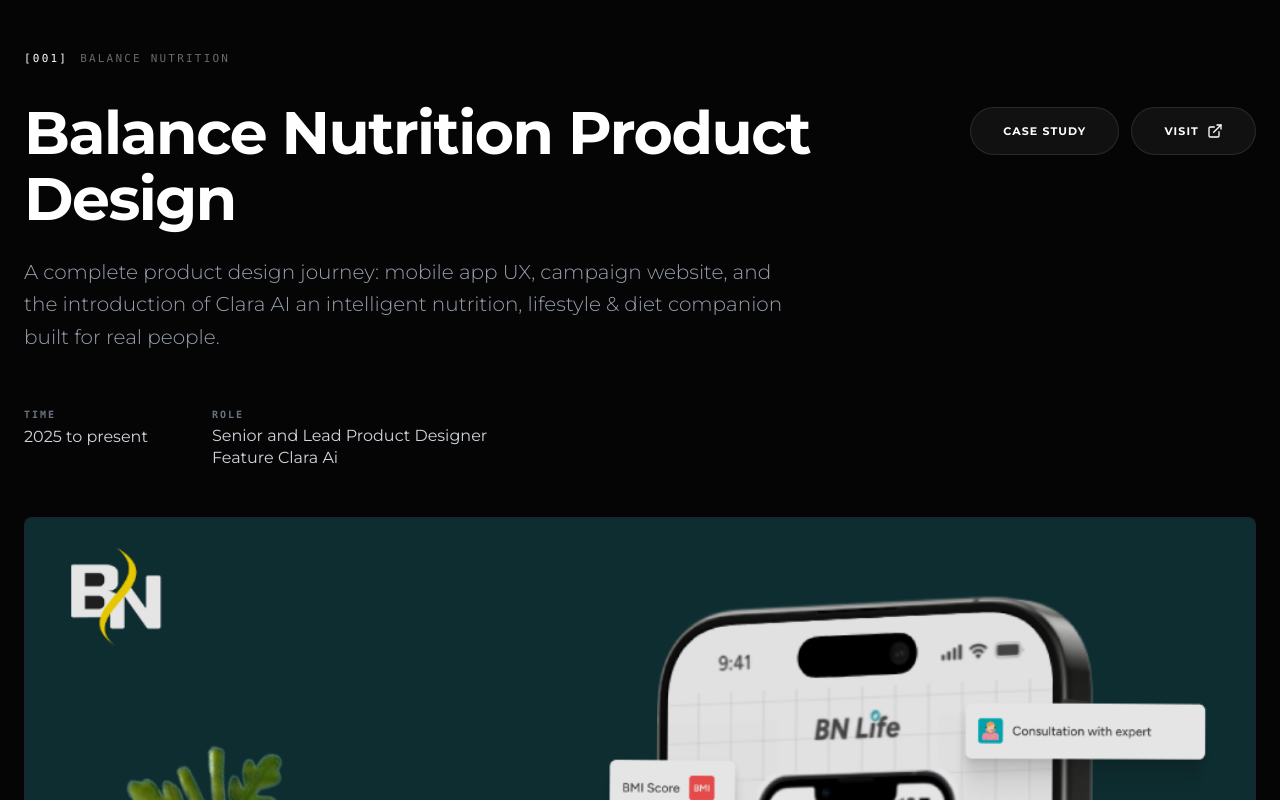
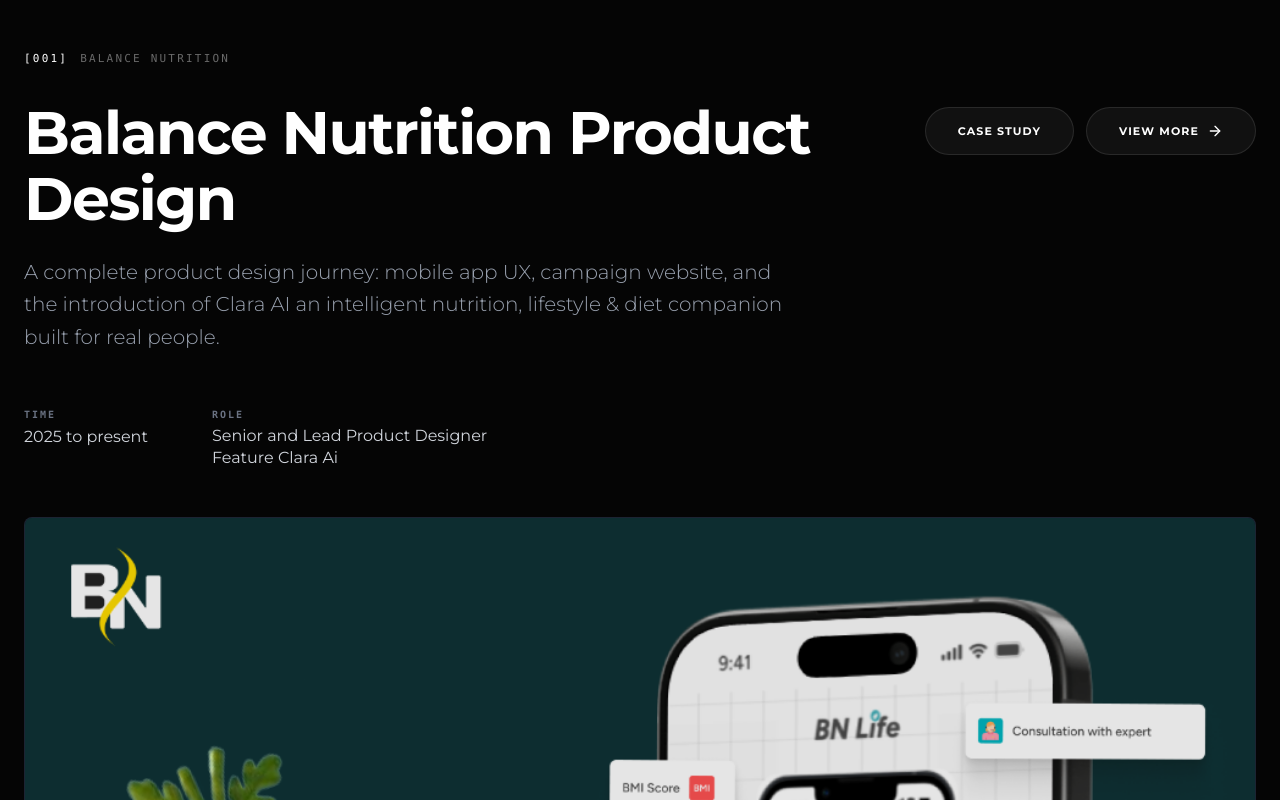
Before and after one commit to Suyash2191/protfolio, a React (Vite) app: page / in a window 1280 px wide. Shown: the part 1340-2140 px from the top of the page. Built offline with nearby package versions, Linux system fonts and the light colour scheme.

Commit message:
feat: update project card CTAs to Case Study and View More

```diff
--- a/src/components/WorkSection.tsx
+++ b/src/components/WorkSection.tsx
@@ -3,7 +3,7 @@
 import { useNavigate } from 'react-router-dom';
 import { PROJECTS } from '../constants';
 import { Project } from '../types';
-import { ExternalLink, X, MessageSquare, Lock } from 'lucide-react';
+import { ExternalLink, X, MessageSquare, Lock, ArrowRight } from 'lucide-react';
 
 const WorkSection = () => {
   const [selectedProject, setSelectedProject] = useState<Project | null>(null);
@@ -72,13 +72,13 @@
                         onClick={() => handleProjectClick(project)}
                         className="px-4 h-10 bg-white/10 hover:bg-white/20 text-white text-[9px] font-bold uppercase tracking-widest rounded-full border border-white/10 transition-all flex items-center justify-center gap-2"
                       >
-                        REQUEST ACCESS <MessageSquare className="w-3 h-3" />
+                        Case Study <MessageSquare className="w-3 h-3" />
                       </button>
                       <button
                         onClick={() => handleProjectClick(project)}
                         className="px-4 h-10 bg-white/5 hover:bg-white/10 text-white text-[9px] font-bold uppercase tracking-widest rounded-full border border-white/10 transition-all flex items-center justify-center gap-2"
                       >
-                        I HAVE THE PASSWORD <Lock className="w-3 h-3" />
+                        View More <ArrowRight className="w-3 h-3" />
                       </button>
                     </div>
 
@@ -118,7 +118,7 @@
                     onClick={() => handleProjectClick(project)}
                     className="flex-none px-8 h-12 bg-white/5 hover:bg-white/10 text-white text-[11px] font-bold uppercase tracking-widest rounded-full border border-white/10 transition-all flex items-center justify-center gap-2 whitespace-nowrap"
                   >
-                    Visit <ExternalLink className="w-3 h-3 md:w-4 md:h-4" />
+                    View More <ArrowRight className="w-3 h-3 md:w-4 md:h-4" />
                   </button>
                 </div>
               </div>
```
